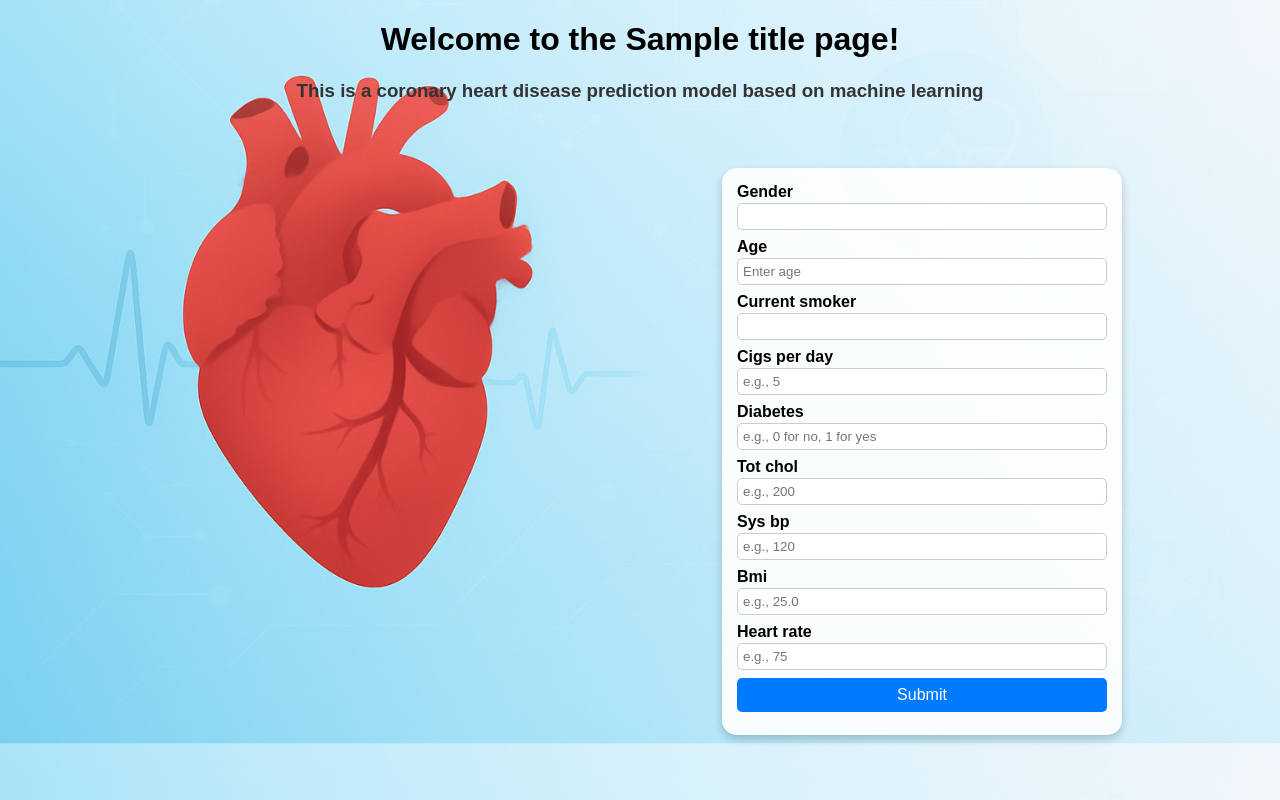
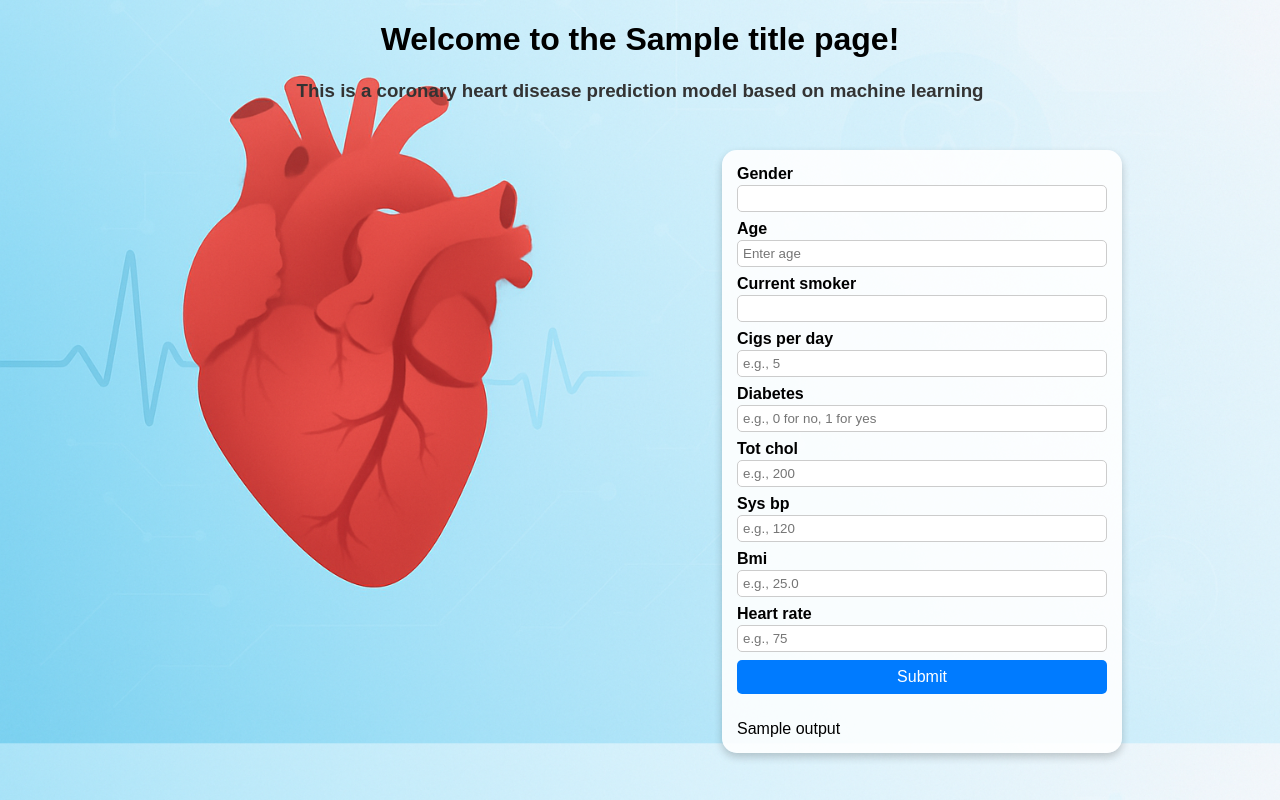
Before and after one commit to Nazihahaha/Coronary-Heart-Disease-Prediction, a Python web app: template templates/index.html in a window 1280 px wide. Run offline with Jinja, Linux system fonts and the light colour scheme; the template is opened without the code that fills it: most values are stand-ins (such as "Sample title", 1, 10 or a date in 2020); form fields are guessed from the names that the template uses.

Commit message:
Display prediction output on index page
Adds an 'output' variable to the template context in app.py to show prediction results or validation messages.

```diff
--- a/app.py
+++ b/app.py
@@ -26,7 +26,9 @@ def predict():
             heartRate = [form.heartRate.data] ))
         predict = model.predict(x_new)
         message = f"Prediction: "
-    return render_template("index.html", title = "Home", form=form)
+    else:
+        message = "Please provide valid input details."
+    return render_template("index.html", title = "Home", form=form, output = message)
 
 
 if __name__ == "__main__":
--- a/templates/index.html
+++ b/templates/index.html
@@ -183,6 +183,10 @@
             <div class="form-field">
                 {{ form.submit(class="submit-button") }}
             </div>
+            <br>
+            <div>
+                {{ output }}
+            </div>
         </form>
     </div>
 </div>
```
